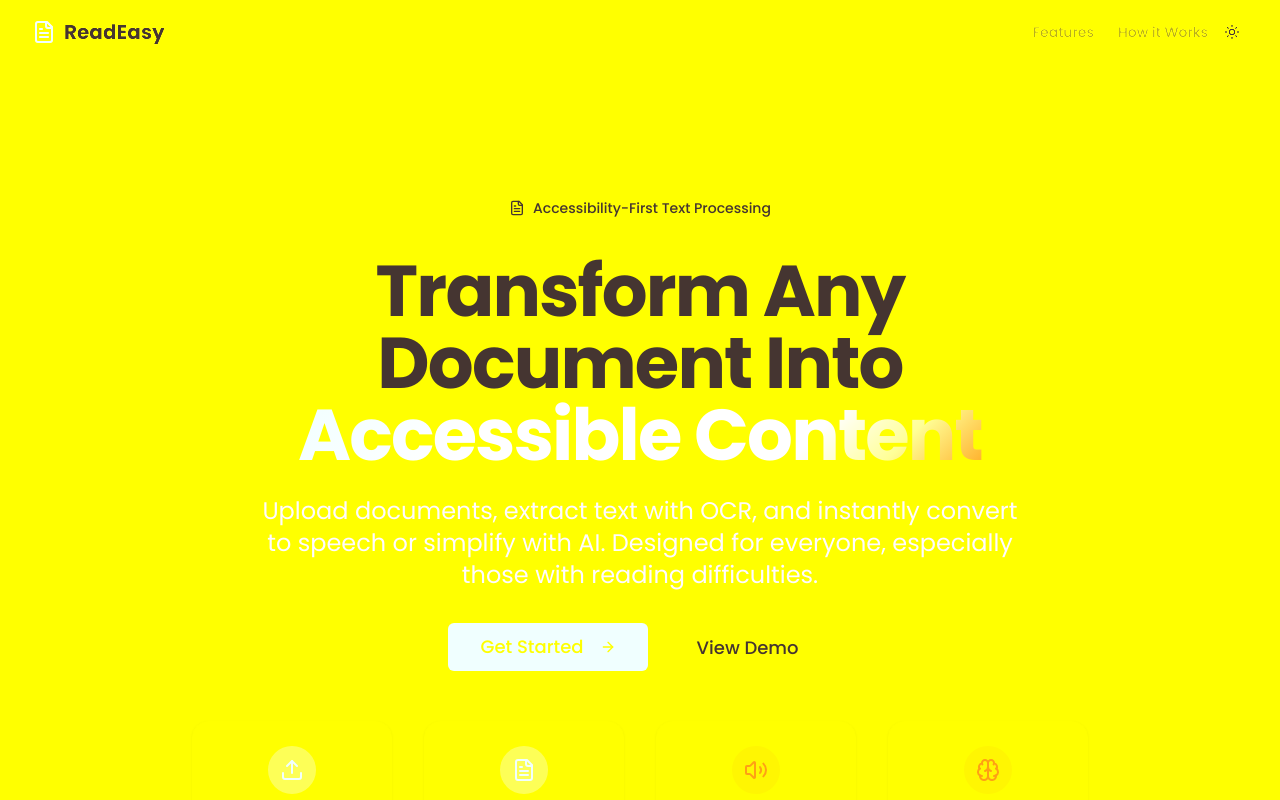
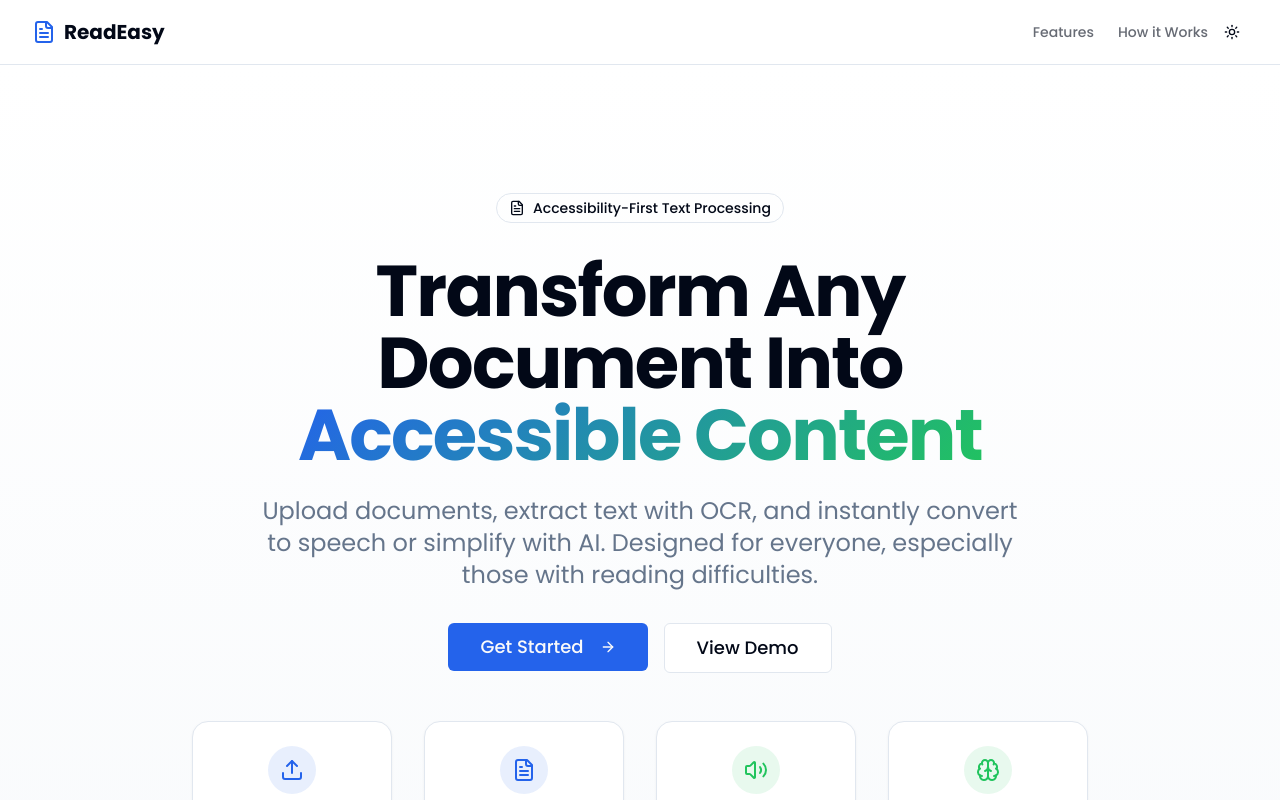
Before and after one commit to devByByron/read-easy, a React (Vite) app: page / in a window 1280 px wide. Shown: the top 800 px of the page. Built offline with nearby package versions, Linux system fonts and the light colour scheme.

Commit message:
Fix light mode colors

```diff
--- a/src/index.css
+++ b/src/index.css
@@ -6,47 +6,47 @@
 All colors MUST be HSL.
 */
 
-/* ReadEasy Design System - GitHub-inspired, accessibility-first */
+/* ReadEasy Design System - Professional, accessibility-first */
 
 @layer base {
   :root {
-    /* GitHub-inspired Base Colors - High Contrast for Accessibility */
-    --background: 255 255 255; /* Pure white */
-    --foreground: 13 17 23; /* GitHub's dark text */
+    /* Professional & Clean Color Palette - HSL Format */
+    --background: 0 0% 100%; /* Pure white */
+    --foreground: 222 84% 5%; /* Deep charcoal */
 
-    --card: 255 255 255;
-    --card-foreground: 13 17 23;
+    --card: 0 0% 100%;
+    --card-foreground: 222 84% 5%;
 
-    --popover: 255 255 255;
-    --popover-foreground: 13 17 23;
+    --popover: 0 0% 100%;
+    --popover-foreground: 222 84% 5%;
 
-    /* Primary - GitHub Blue with high contrast */
-    --primary: 9 105 218; /* GitHub blue */
-    --primary-foreground: 255 255 255;
-    --primary-hover: 0 92 197; /* Darker blue for hover */
+    /* Primary - Professional Blue */
+    --primary: 221 83% 53%; /* Clean blue */
+    --primary-foreground: 0 0% 98%;
+    --primary-hover: 221 83% 45%; /* Darker blue for hover */
 
-    /* Secondary - Clean GitHub Gray */
-    --secondary: 246 248 250; /* GitHub's light gray */
-    --secondary-foreground: 13 17 23;
-    --secondary-hover: 235 240 246;
+    /* Secondary - Subtle Gray */
+    --secondary: 210 40% 98%; /* Very light gray */
+    --secondary-foreground: 222 84% 5%;
+    --secondary-hover: 210 40% 94%;
 
-    /* Muted - Subtle backgrounds */
-    --muted: 246 248 250;
-    --muted-foreground: 101 109 118; /* GitHub's muted text */
+    /* Muted - Professional neutrals */
+    --muted: 210 40% 98%;
+    --muted-foreground: 215 16% 47%; /* Balanced gray text */
 
     /* Accent - Success Green */
-    --accent: 31 136 61; /* GitHub green */
-    --accent-foreground: 255 255 255;
-    --accent-hover: 26 127 55;
+    --accent: 142 71% 45%; /* Professional green */
+    --accent-foreground: 0 0% 98%;
+    --accent-hover: 142 71% 39%;
 
-    /* Destructive - GitHub Red */
-    --destructive: 218 54 51;
-    --destructive-foreground: 255 255 255;
+    /* Destructive - Clean Red */
+    --destructive: 0 72% 51%;
+    --destructive-foreground: 0 0% 98%;
 
     /* Borders and inputs */
-    --border: 208 215 222; /* GitHub's border color */
-    --input: 208 215 222;
-    --ring: 9 105 218; /* Focus ring matches primary */
+    --border: 214 32% 91%; /* Soft border */
+    --input: 214 32% 91%;
+    --ring: 221 83% 53%; /* Focus ring matches primary */
 
     /* Custom professional design tokens */
     --hero-gradient: linear-gradient(135deg, hsl(var(--primary)) 0%, hsl(var(--accent)) 100%);
@@ -156,8 +156,8 @@ All colors MUST be HSL.
   /* High contrast mode support */
   @media (prefers-contrast: high) {
     :root {
-      --border: 0 0 0;
-      --ring: 0 0 0;
+      --border: 0 0% 0%;
+      --ring: 0 0% 0%;
     }
   }
 
```
